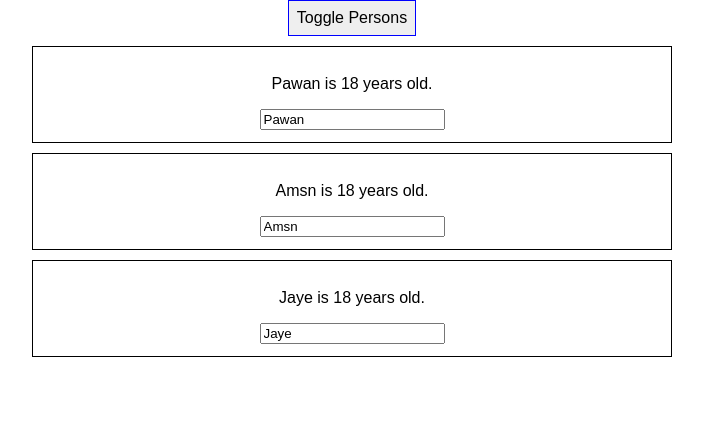
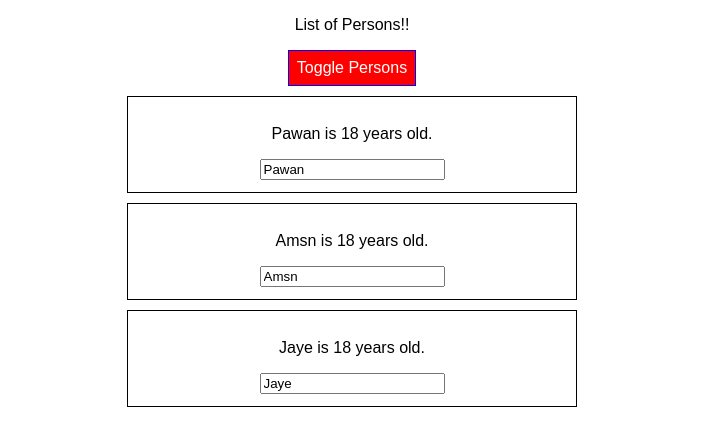
Before and after one commit to iampawands/react-complete-guide-1, a React (Create React App) app: page / in a window 1280 px wide. Both pictures are taken after a click on the button "Toggle Persons". Shown: the top 446 px of the page, without its empty margins (288-991 px from the left). Built offline with nearby package versions, Linux system fonts and the light colour scheme.

Commit message:
dynamic styles, radium and StyleRoot till 69

```diff
--- a/package.json
+++ b/package.json
@@ -3,6 +3,7 @@
   "version": "0.1.0",
   "private": true,
   "dependencies": {
+    "radium": "^0.26.0",
     "react": "^16.13.1",
     "react-dom": "^16.13.1",
     "react-scripts": "1.1.5"
--- a/src/App.css
+++ b/src/App.css
@@ -26,3 +26,11 @@
   from { transform: rotate(0deg); }
   to { transform: rotate(360deg); }
 }
+
+.red{
+  color: red;
+}
+
+.bold{
+  font-weight: bold;
+}
--- a/src/App.js
+++ b/src/App.js
@@ -1,7 +1,7 @@
 import React, { Component } from 'react';
-import logo from './logo.svg';
 import './App.css';
 import Person from './Person/Person';
+import Radium, { StyleRoot  } from 'radium'
 class App extends Component {
   state = {
     persons : [{id:1,name:'Pawan',age:18},
@@ -58,12 +58,16 @@
 
   render() {
     const style = {
-      backgroudColor:'white',
+      backgroundColor:'#008000',
+      color:'white',
       font:'inherit',
       cursor:'pointer',
       padding:'8px',
-      border:'1px solid blue'
-
+      border:'1px solid blue',
+      ':hover':{
+        backgroundColor:'lightgreen',
+        color:'black'
+      }
     }
 
     let personsList = null;
@@ -81,15 +85,34 @@
             } )}
             </div>
         );
+        style.backgroundColor='red'
+        style[':hover'] = {
+        backgroundColor:'red',
+        color:'black'
+      }
+
+    }
+
+    let classes = [];
+
+    if(this.state.persons.length<=2){
+      classes.push('red')
+    }
+
+    if(this.state.persons.length<=1){
+      classes.push('bold')
     }
 
     return (
+      <StyleRoot>
       <div className="App">
+        <p className={classes.join(' ')}>List of Persons!!</p>
         <button style={style} onClick={this.togglePersonHandler.bind(this)}>Toggle Persons</button>
         {personsList}
       </div>
+      </StyleRoot>
     );
   }
 }
 
-export default App;
+export default Radium(App);
--- a/src/Person/Person.js
+++ b/src/Person/Person.js
@@ -1,12 +1,18 @@
 import React from 'react';
+import Radium from 'radium'
 import './Person.css'
 const person = (props) => {
+    const style={
+        '@media (min-width:500px)' : {
+            width : '450px'
+        }
+    }
     return (
-        <div className='Person'>
+        <div className='Person' style={style}>
         <p onClick={props.click}>{props.name} is {props.Age} years old. {props.children}</p>
         <input type="text" onChange={props.textChange} value={props.name}/>
         </div>
     );
 }
 
-export default person;
+export default Radium(person);
```
Also changed, not shown: 1 other file (tests, documents, lock files or other folders).
